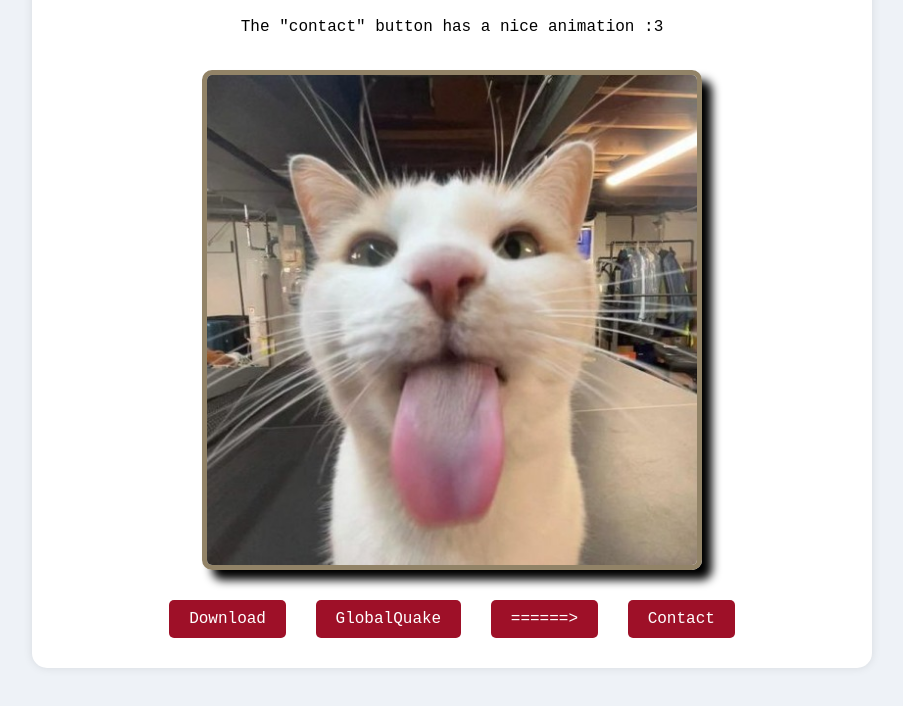
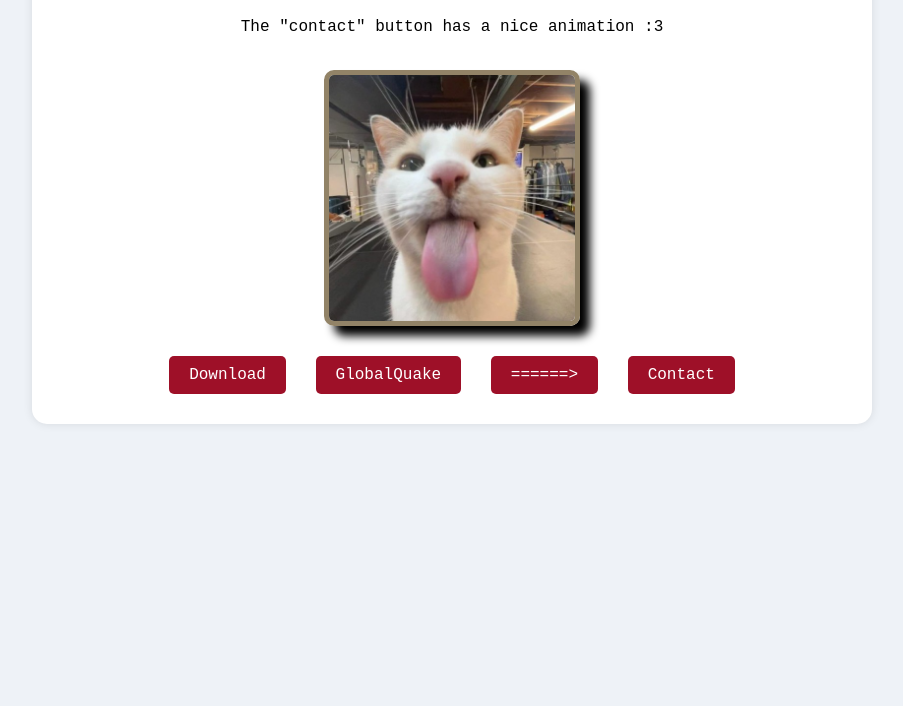
Before and after one commit to sillyydev/sillyydev.github.io, a plain HTML site: page index.html in a window 1280 px wide. Shown: the part 178-884 px from the top of the page, without its empty margins (188-1091 px from the left). After the commit the page ends 800 px from the top, so only its background shows below. Drawn offline with Linux system fonts and the light colour scheme.

Commit message:
fix allignment

```diff
--- a/index.html
+++ b/index.html
@@ -22,9 +22,8 @@
         .flip-container {
             perspective: 1000px;
             margin: 0 auto 20px auto;
-            width: 100%;
-            max-width: 500px;
-            height: 500px;
+            width: 20vw;
+            height: 20vw;
         }
         .flip-inner {
             position: relative;
@@ -40,18 +39,15 @@
             backface-visibility: hidden;
             width: 100%;
             height: 100%;
+            position: absolute;
+            top: 0;
+            bottom: 0;
         }
         .flip-front {
-            position: absolute;
-            top: 0;
-            left: 0;
             z-index: 2;
             transform: rotateY(0deg);
         }
         .flip-back {
-            position: absolute;
-            top: 0;
-            bottom: 0;
             transform: rotateY(180deg);
             border-radius: 10px;
             padding: 20px;
```
